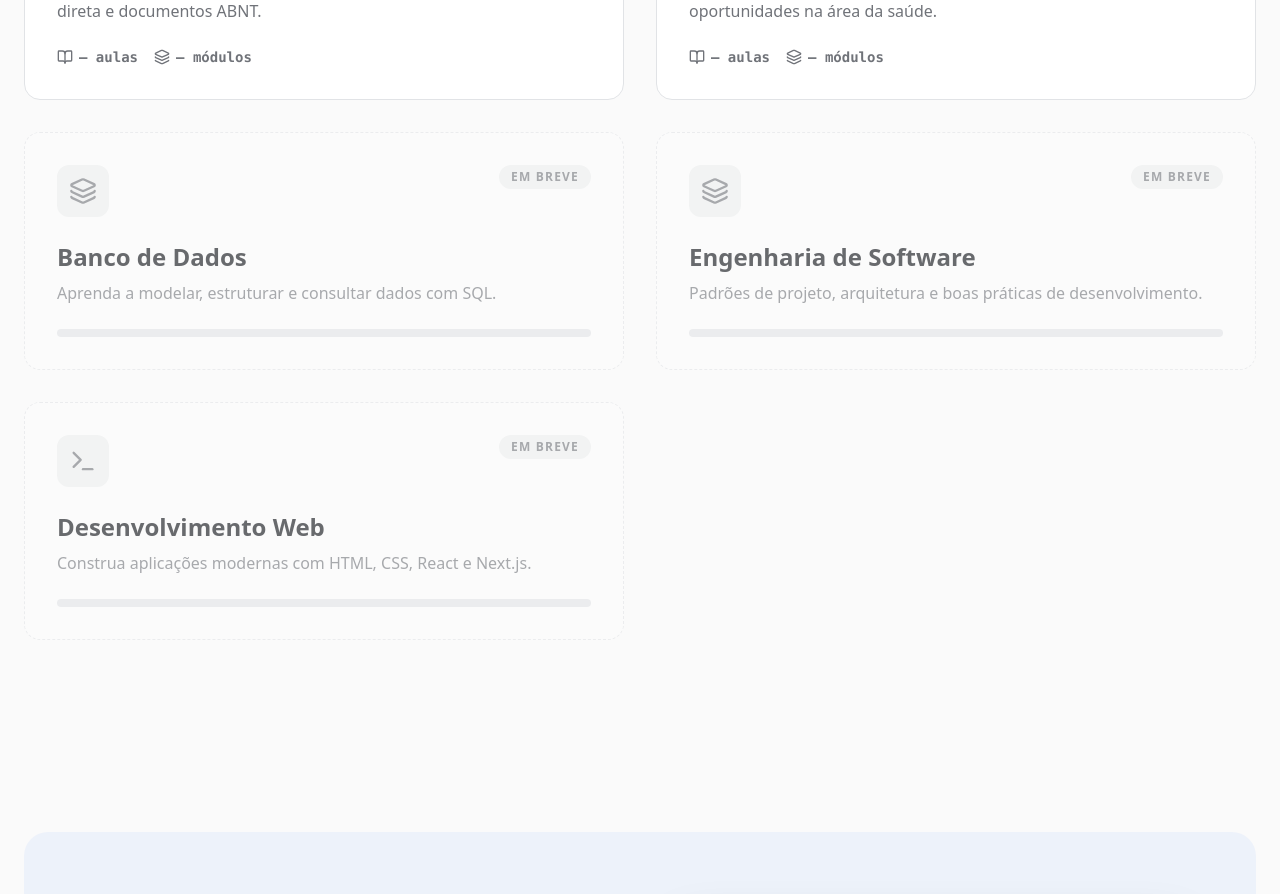
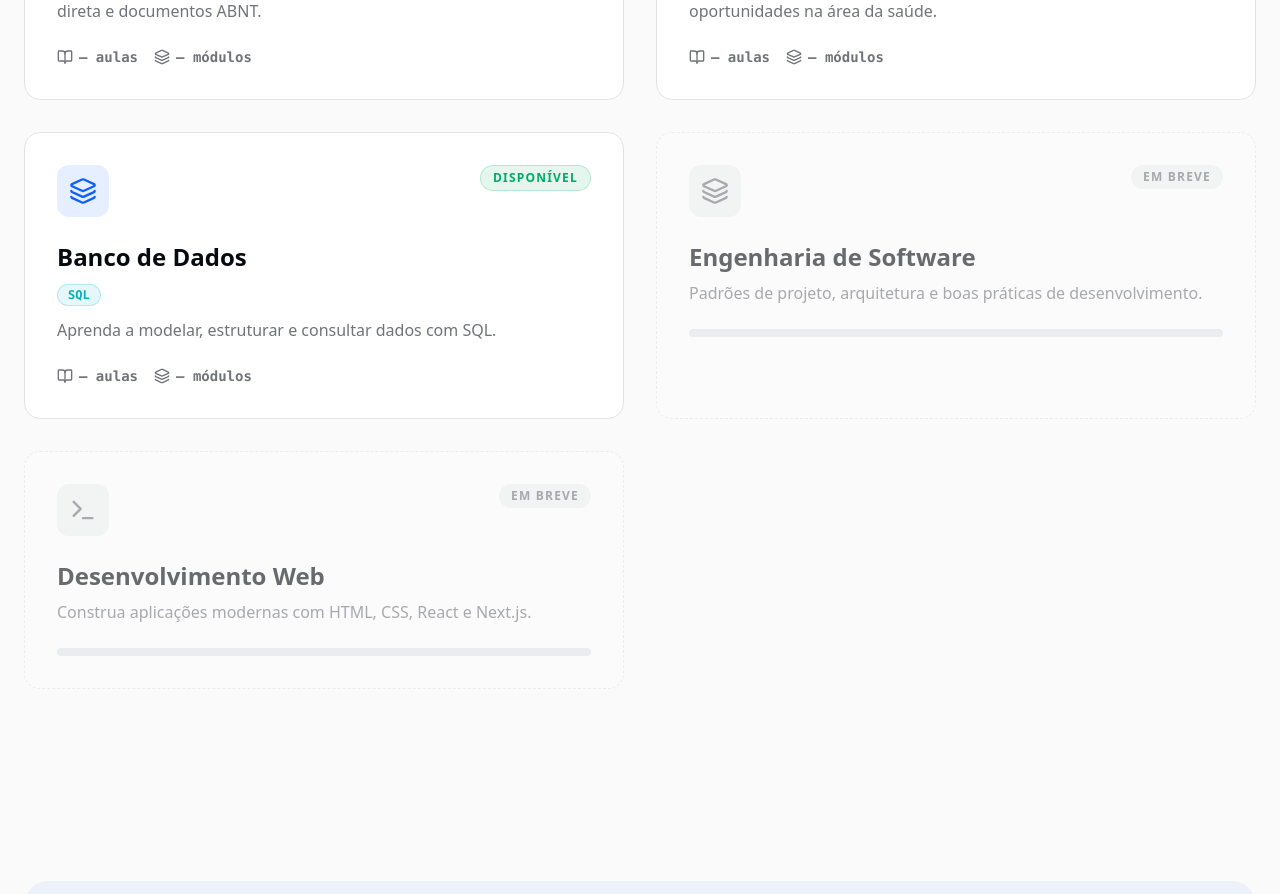
Before and after one commit to jhollyfer/tech-class, a Next.js app in the folder frontend/: page / in a window 1280 px wide. Shown: the part 2080-2974 px from the top of the page. Built offline with nearby package versions, Linux system fonts and the light colour scheme; no server answers.

Commit message:
aula de banco de dados

```diff
--- a/frontend/app/page.tsx
+++ b/frontend/app/page.tsx
@@ -69,12 +69,12 @@ const cursos = [
     icon: TrendingUp,
   },
   {
-    id: "bd",
+    id: "banco-de-dados",
     titulo: "Banco de Dados",
-    linguagem: null as string | null,
+    linguagem: "SQL" as const,
     descricao: "Aprenda a modelar, estruturar e consultar dados com SQL.",
-    status: "em-breve" as const,
-    href: "#",
+    status: "disponivel" as const,
+    href: "/banco-de-dados/lessons",
     icon: Layers,
   },
   {
```
